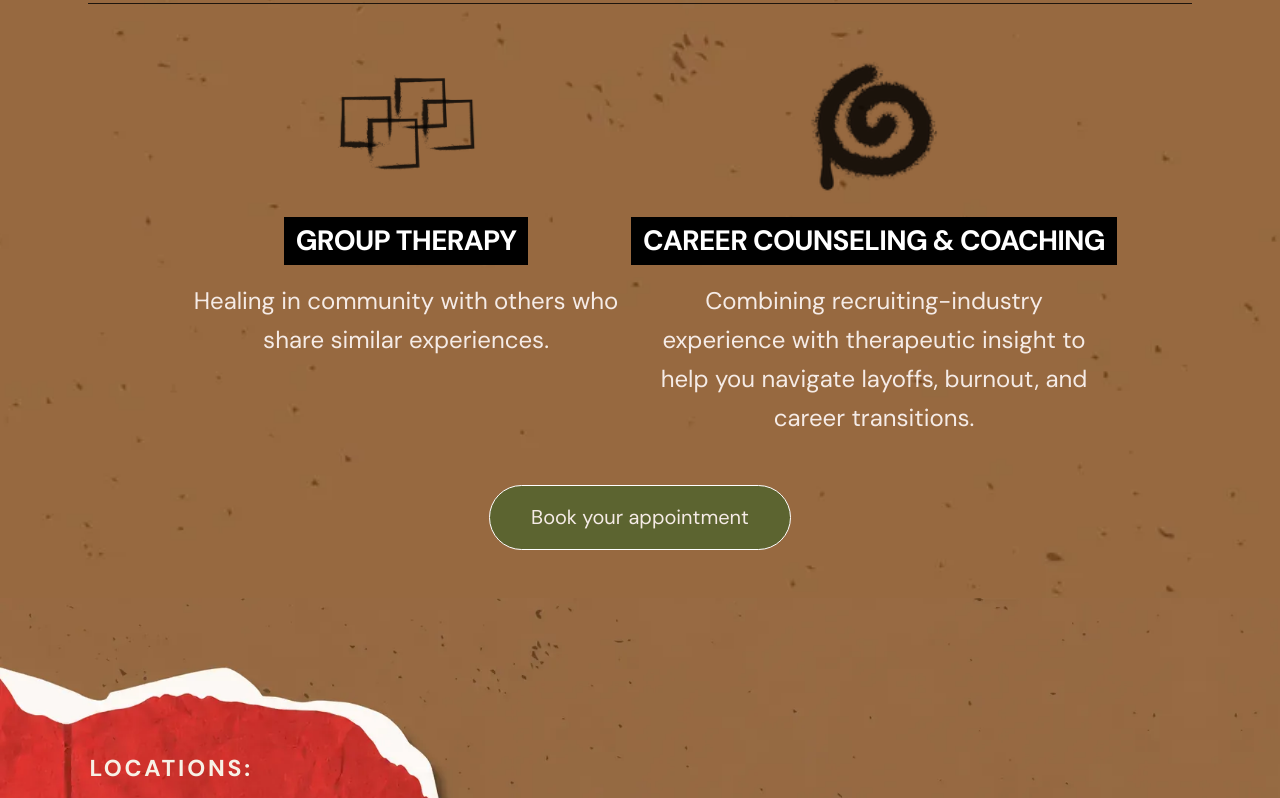
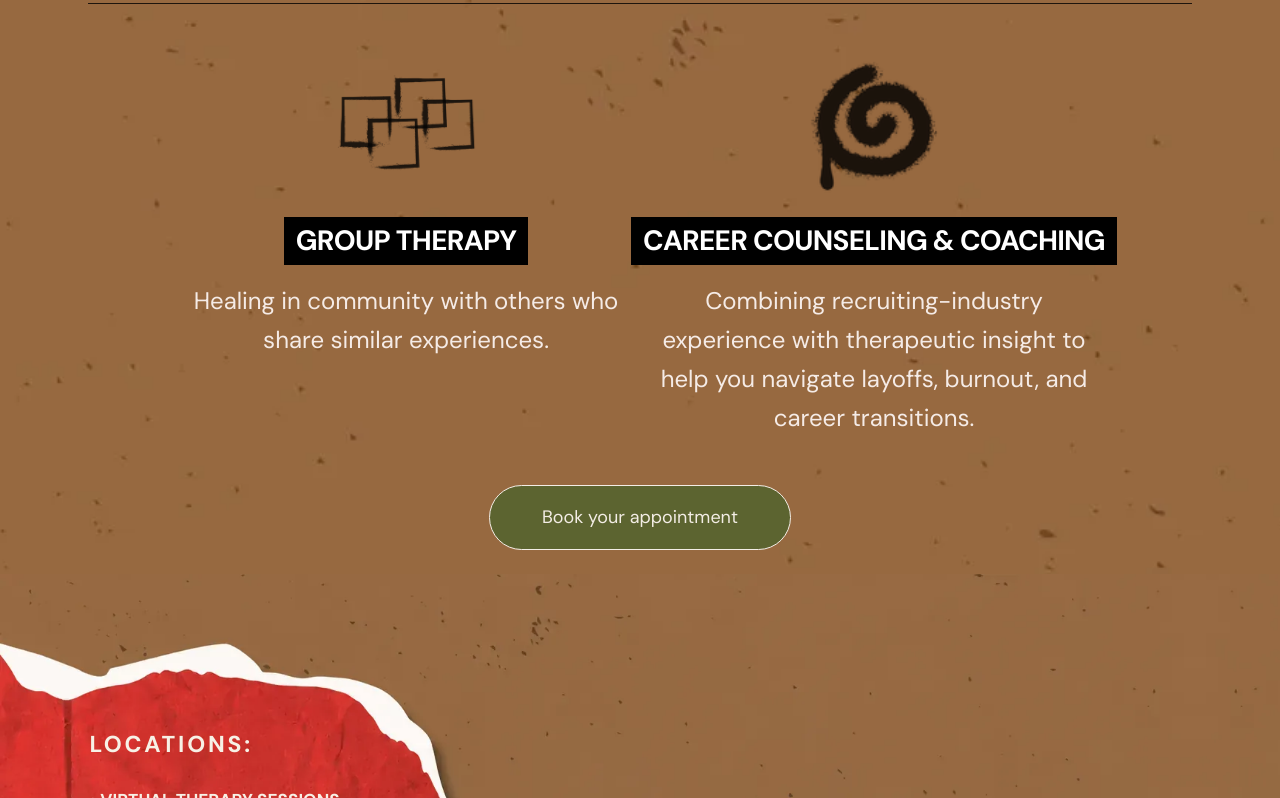
Before and after one commit to TalhaQureshi324/My_Kahani_Project, a Next.js app: page / in a window 1280 px wide. Shown: the part 7980-8778 px from the top of the page. Built offline with nearby package versions, Linux system fonts and the light colour scheme.

Commit message:
Counseling CTA: rgb(243,237,229) text/border, 18px; snug Section 9->10 fit
Button text and border both rgb(243,237,229) (compiles to #f3ede5),
font-size 18px, pill and dimensions unchanged. Section 9 bottom
padding cut to pb-4 / md:pb-6 so the location banner sits snug under
the CTA.

```diff
--- a/components/sections/CounselingServices.tsx
+++ b/components/sections/CounselingServices.tsx
@@ -49,7 +49,7 @@ export default function CounselingServices() {
         className="absolute inset-0 bg-[url('/images/counseling_services_background.webp')] bg-cover bg-center bg-no-repeat"
       />
 
-      <div className="relative z-10 mx-auto max-w-6xl px-6 pt-20 pb-10 md:pt-24 md:pb-12">
+      <div className="relative z-10 mx-auto max-w-6xl px-6 pt-20 pb-4 md:pt-24 md:pb-6">
         <h2 className="whitespace-nowrap text-center font-display text-3xl font-bold uppercase leading-[1.05] tracking-wide text-[#F5EBE6] md:text-5xl lg:text-6xl">
           {title}
         </h2>
@@ -81,7 +81,7 @@ export default function CounselingServices() {
         <div className="mt-10 text-center md:mt-12">
           <a
             href="#contact"
-            className="inline-flex h-[65px] w-[302px] items-center justify-center rounded-full border border-white bg-[#5C6430] px-8 text-[20px] text-[#F5EBE6] transition-colors hover:bg-[#4E5528]"
+            className="inline-flex h-[65px] w-[302px] items-center justify-center rounded-full border border-[rgb(243,237,229)] bg-[#5C6430] px-8 text-[18px] text-[rgb(243,237,229)] transition-colors hover:bg-[#4E5528]"
           >
             {ctaLabel}
           </a>
```
